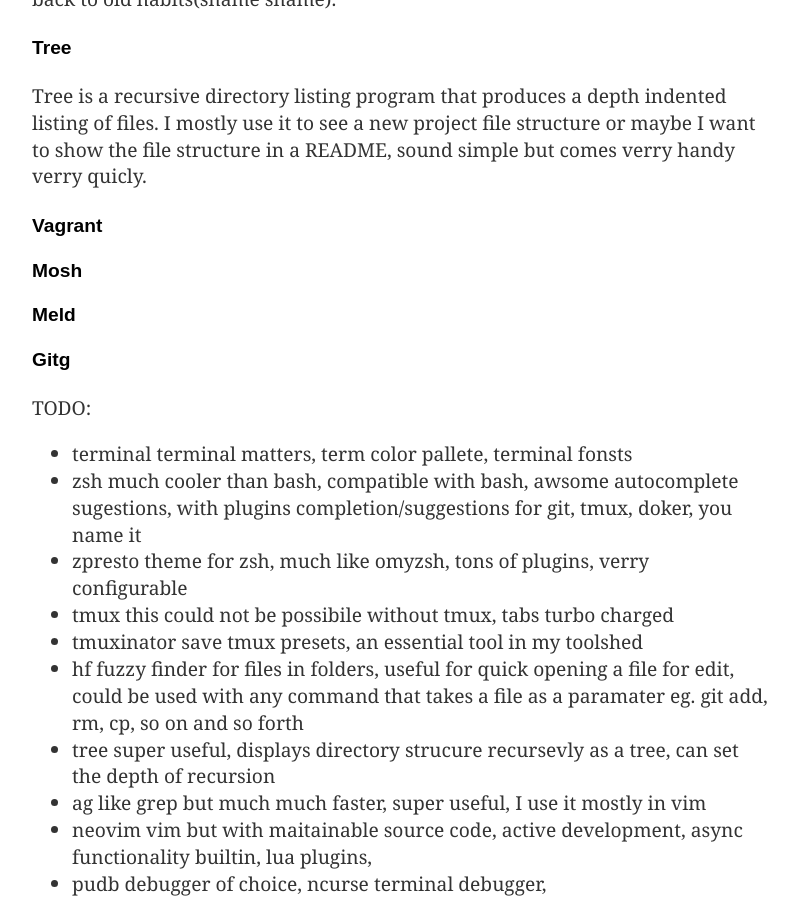
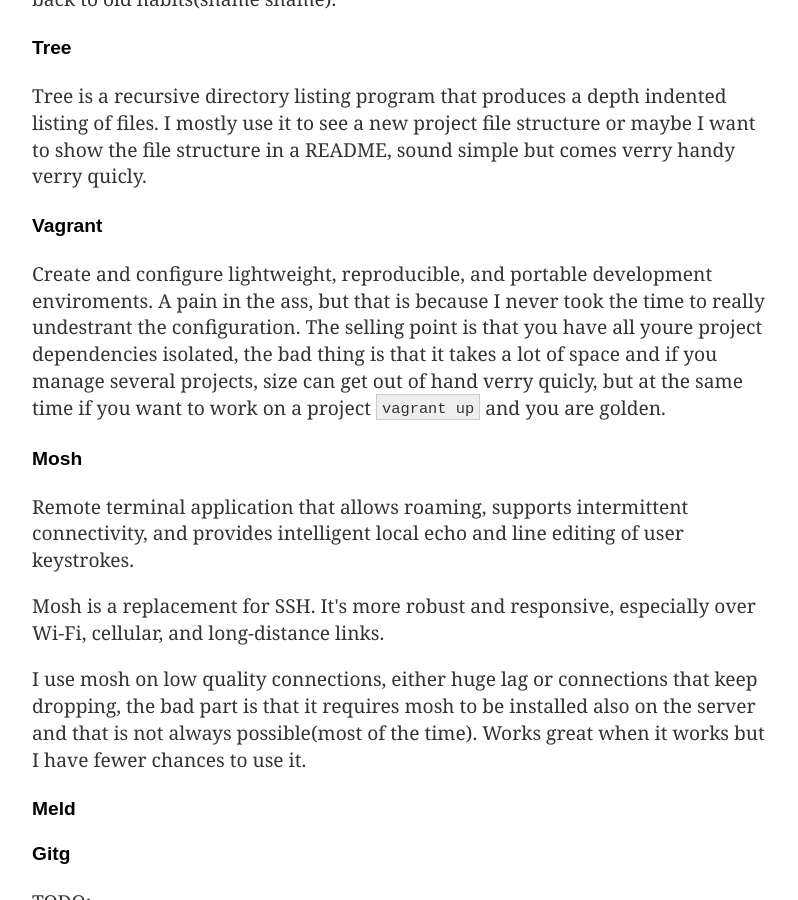
Before and after one commit to BontaVlad/BontaVlad.github.io, a Jekyll site: the page built from _posts/2015-06-11-my-life-in-the-terminal.md, in a window 1280 px wide and 900 px high, scrolled down 2664 px. Shown: the whole window, without its empty margins (352-1150 px from the left). Built offline with Jekyll 4.4.1, drawn with Linux system fonts in a browser that asks for light colours.

Commit message:
More content

```diff
--- a/_posts/2015-06-11-my-life-in-the-terminal.md
+++ b/_posts/2015-06-11-my-life-in-the-terminal.md
@@ -90,8 +90,26 @@
 verry quicly.
 
 ####Vagrant
+Create and configure lightweight, reproducible, and portable development
+enviroments.
+A pain in the ass, but that is because I never took the time to really
+undestrant the configuration. The selling point is that you have all youre
+project dependencies isolated, the bad thing is that it takes a lot of space and
+if you manage several projects, size can get out of hand verry quicly, but at
+the same time if you want to work on a project ``vagrant up`` and you are
+golden.
 
 ####Mosh
+Remote terminal application that allows roaming, supports intermittent
+connectivity, and provides intelligent local echo and line editing of user keystrokes.
+
+Mosh is a replacement for SSH. It's more robust and responsive,
+especially over Wi-Fi, cellular, and long-distance links.
+
+I use mosh on low quality connections, either huge lag or connections that keep
+dropping, the bad part is that it requires mosh to be installed also on the
+server and that is not always possible(most of the time). Works great when it
+works but I have fewer chances to use it.
 
 ####Meld
 
```
